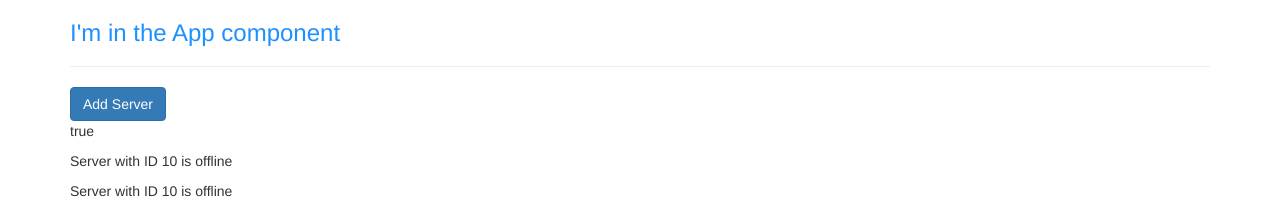
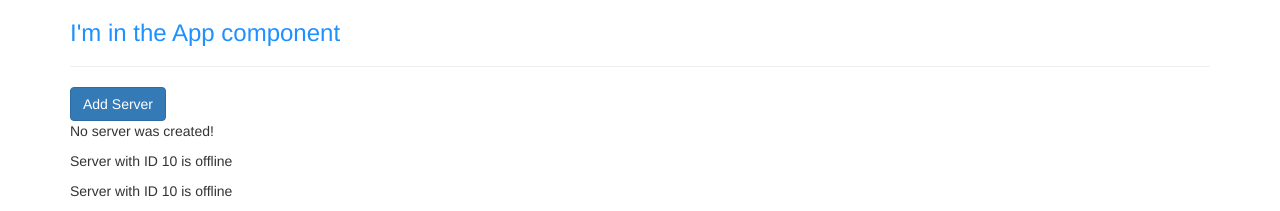
Before and after one commit to fagot013/udemy-angular, an Angular app in the folder ng4-complete-guide/: page / in a window 1280 px wide. Shown: the top 211 px of the page. Built offline with nearby package versions, Linux system fonts and the light colour scheme.

Commit message:
event binding

```diff
--- a/ng4-complete-guide/src/app/servers/servers.component.html
+++ b/ng4-complete-guide/src/app/servers/servers.component.html
@@ -1,6 +1,8 @@
 <button class="btn btn-primary"
+        (click)="onCreateServer()"
         [disabled]="!allowNewServer">Add Server</button>
 
-<p [innerText]="allowNewServer"></p>
+<!--<p [innerText]="allowNewServer"></p>-->
+<p>{{serverCreationStatus}}</p>
 <app-server></app-server>
 <app-server></app-server>
--- a/ng4-complete-guide/src/app/servers/servers.component.ts
+++ b/ng4-complete-guide/src/app/servers/servers.component.ts
@@ -14,6 +14,7 @@ import { Component, OnInit } from '@angular/core';
 export class ServersComponent implements OnInit {
 
   allowNewServer = false;
+  serverCreationStatus = 'No server was created!';
   constructor() {
     setTimeout(() => {
       this.allowNewServer = true;
@@ -23,6 +24,10 @@ export class ServersComponent implements OnInit {
   ngOnInit() {
   }
 
+  onCreateServer() {
+    this.serverCreationStatus = 'Server was created';
+  }
+
 }
 
 // backquote/backtick
```
